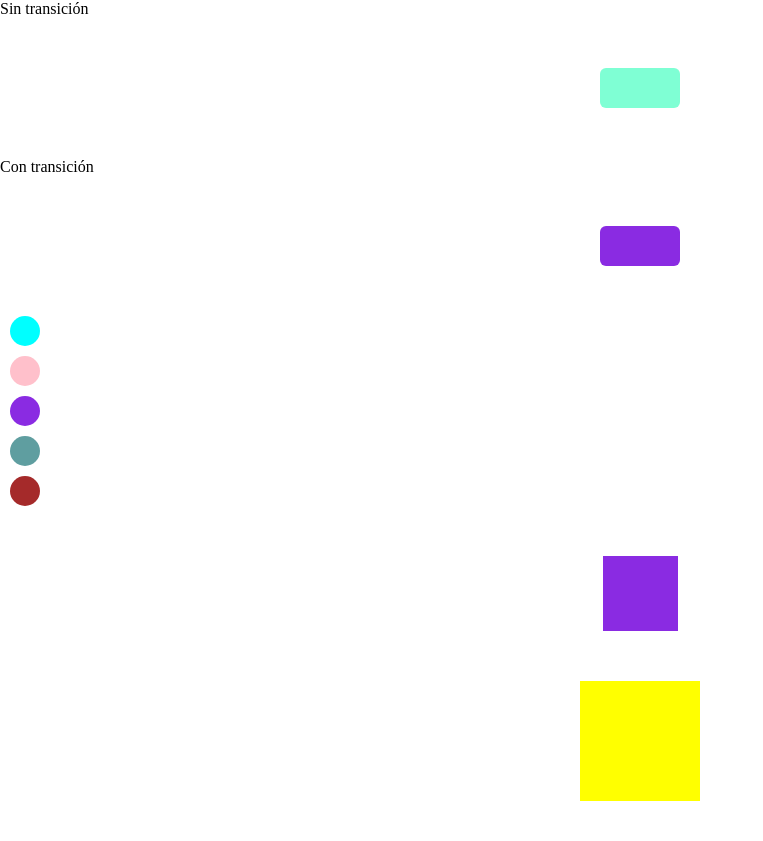
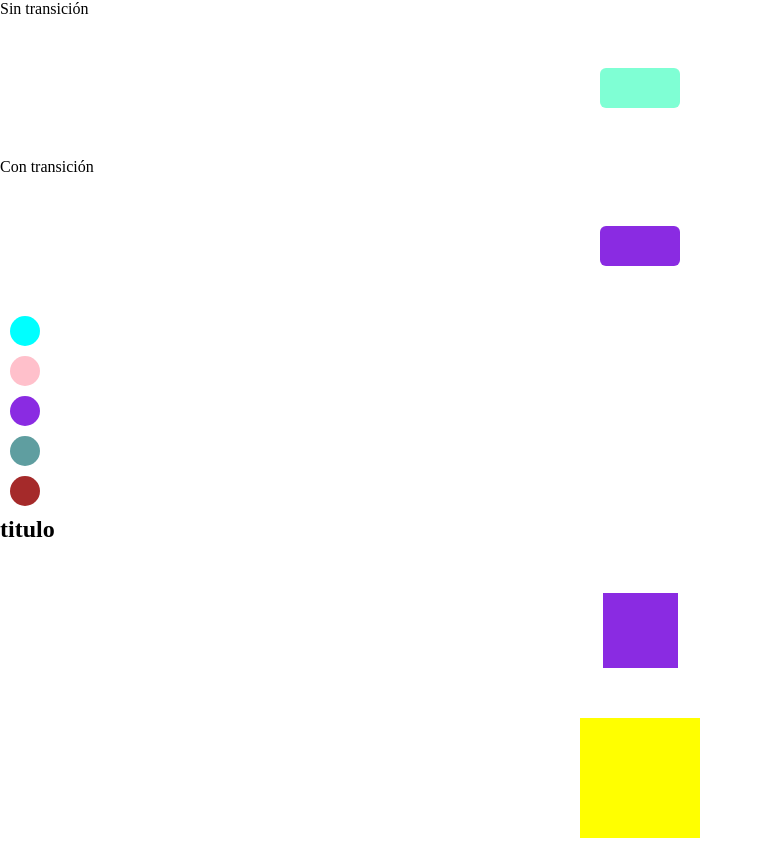
Before and after one commit to JuanIgnacioMaciejowskij/ProyectoCoder, a plain HTML site: page Transiciones y animaciones/index.html in a window 1280 px wide. Shown: the top 841 px of the page, without its empty margins (0-763 px from the left). Drawn offline with nearby package versions, Linux system fonts and the light colour scheme.

Commit message:
guardé h1

```diff
--- a/Transiciones y animaciones/index.html
+++ b/Transiciones y animaciones/index.html
@@ -27,6 +27,9 @@
         <div class="circle3"></div>
         <div class="circle4"></div>
         <div class="circle5"></div>
+        <h1>
+            titulo
+        </h1>
     </section>
 
     <div class="combinado"></div>
```
